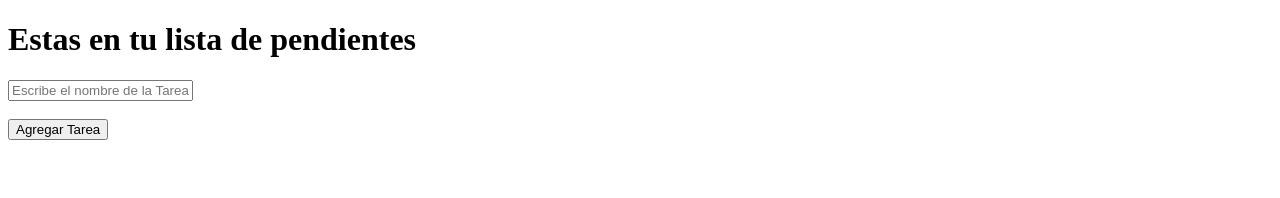
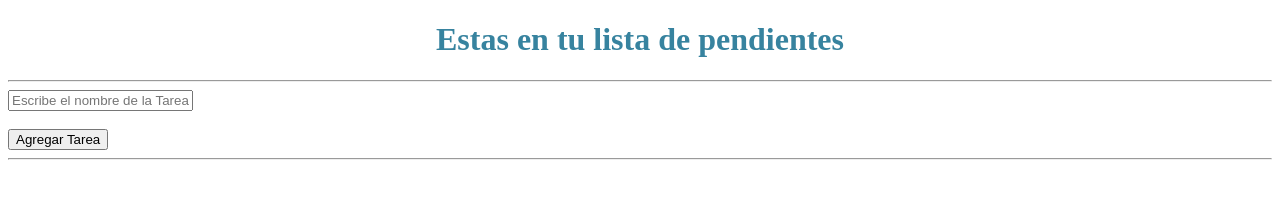
Before and after one commit to emandujanor/proyectoFinalSprintDos, a plain HTML site: page index.html in a window 1280 px wide. Drawn offline with Linux system fonts and the light colour scheme.

Commit message:
Proyecto Final Sprint 2 Version Final Final Final

```diff
--- a/index.html
+++ b/index.html
@@ -5,13 +5,15 @@
     <title>Listas de pendientes</title>
   </head>
   <body>
-    <header> <h1>Estas en tu lista de pendientes</h1></header>
-    <section id="tareas"></section>
+    <header> <h1 style="color:#37839F;" align="center" >Estas en tu lista de pendientes</h1></header>
+    <section id="tareas" ></section>
+    <hr>
     <form>
       <input type="text" id="nombreTarea" placeholder="Escribe el nombre de la Tarea que deseas crear"> </input>
     </form>
     <br>
     <button type="button" id="crearTarea" onclick="addElement(getElementById('nombreTarea').value);">Agregar Tarea</button>
+    <hr>
     <script type="text/javascript" src="js/pendientes.js"> </script>
   </body>
 </html>
--- a/js/pendientes.js
+++ b/js/pendientes.js
@@ -35,4 +35,5 @@ function addElement(){
     })
   })
   tareas.appendChild(botonAgregarPendiente);
+
 }
```
